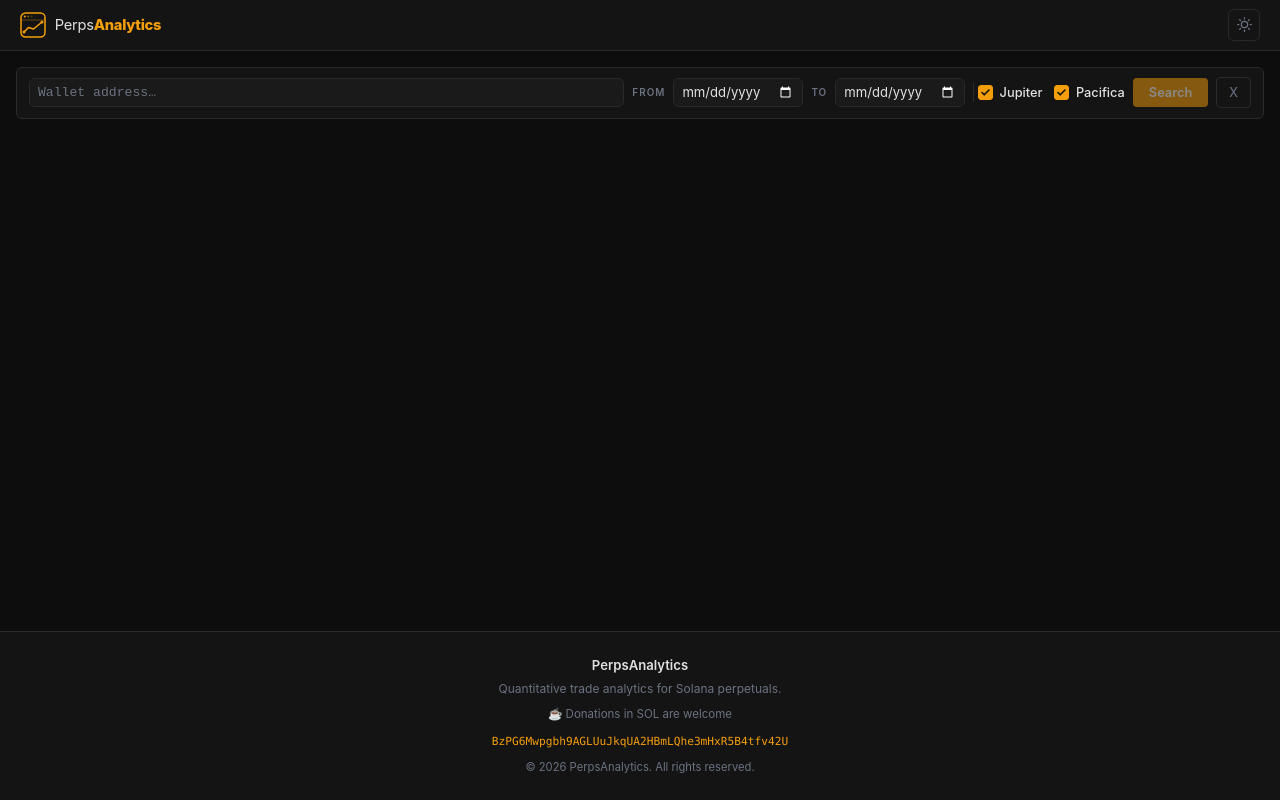
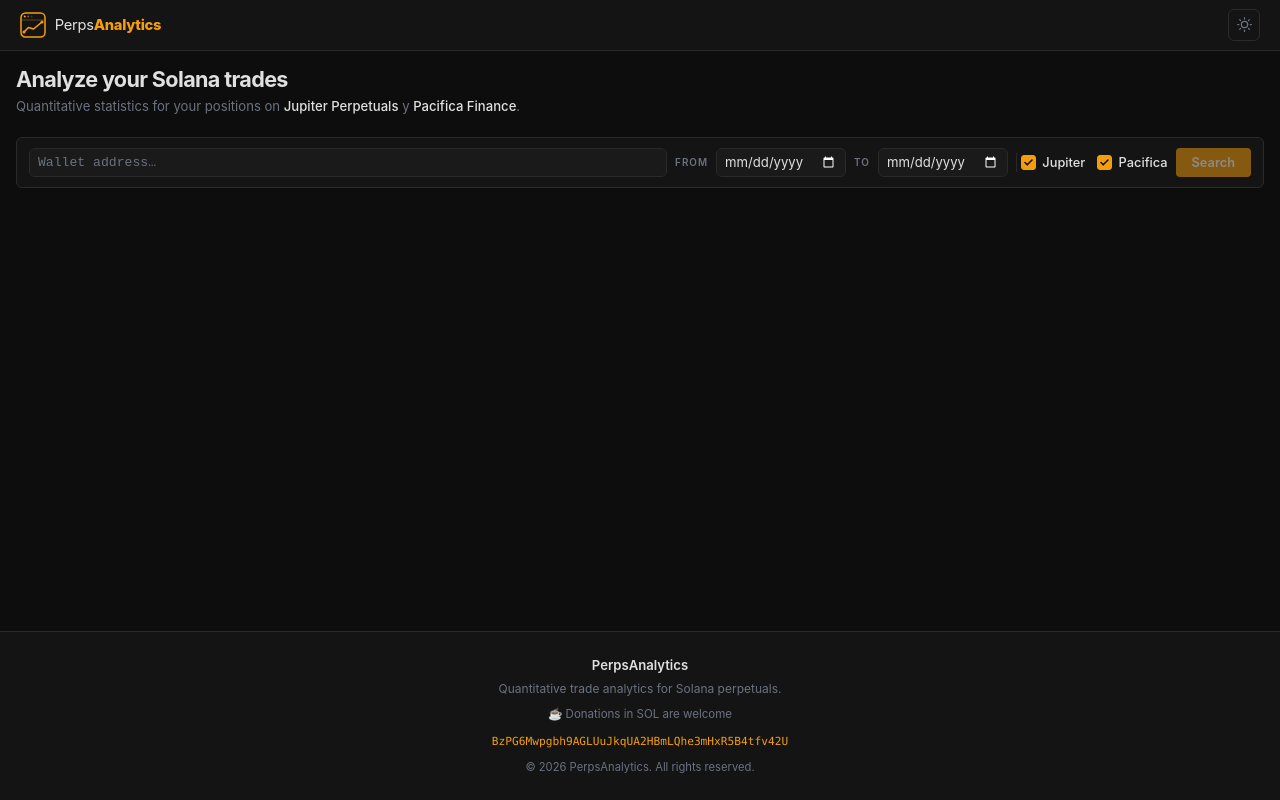
Before and after one commit to Cherrerotinoco/PerpAnalytics, a React (Vite) app in the folder app/: page / in a window 1280 px wide. Built offline with nearby package versions, Linux system fonts and the light colour scheme.

Commit message:
Add favicon

```diff
--- a/app/index.html
+++ b/app/index.html
@@ -3,6 +3,7 @@
   <head>
     <meta charset="UTF-8" />
     <meta name="viewport" content="width=device-width, initial-scale=1.0" />
+    <link rel="icon" type="image/svg+xml" href="/favicon.svg" />
     <title>PerpsAnalytics — Solana Perpetuals Analytics</title>
     <meta
       name="description"
--- a/app/src/App.tsx
+++ b/app/src/App.tsx
@@ -31,6 +31,27 @@
   return (
     <ThemeProvider>
       <MainLayout>
+        {/* ── Page intro ─────────────────────────────────────────────────── */}
+        <div style={{ marginBottom: '1.25rem' }}>
+          <h1
+            style={{
+              fontSize: '1.35rem',
+              fontWeight: 700,
+              letterSpacing: '-0.03em',
+              color: 'var(--tc-text)',
+              margin: '0 0 0.3rem',
+            }}
+          >
+            Analyze your Solana trades
+          </h1>
+          <p style={{ fontSize: '0.82rem', color: 'var(--tc-muted)', margin: 0 }}>
+            Quantitative statistics for your positions on{' '}
+            <span style={{ color: 'var(--tc-text)', fontWeight: 500 }}>Jupiter Perpetuals</span>
+            {' '}y{' '}
+            <span style={{ color: 'var(--tc-text)', fontWeight: 500 }}>Pacifica Finance</span>.
+          </p>
+        </div>
+
         <RecentWallets wallets={recentWallets} onSelect={(w) => setWallet(w)} />
         <WalletForm wallet={wallet} setWallet={setWallet} addRecentWallet={addRecentWallet} />
       </MainLayout>
--- a/app/src/components/walletForm.tsx
+++ b/app/src/components/walletForm.tsx
@@ -14,6 +14,12 @@
 const SOLANA_ADDRESS_REGEX = /^[1-9A-HJ-NP-Za-km-z]{32,44}$/;
 const MAX_CACHE_ENTRIES = 10;
 const STORAGE_PREFIX = 'tc:';
+const CACHE_TTL_MS = 5 * 60 * 1000; // 5 minutes
+
+interface CacheEntry {
+  cachedAt: number;
+  data: Array<Omit<Trade, 'opened' | 'closed'> & { opened: string; closed: string }>;
+}
 
 function loadCachedTrades(key: string): Trade[] | null {
   try {
@@ -21,11 +27,12 @@
     if (!raw) {
       return null;
     }
-    return (
-      JSON.parse(raw) as Array<
-        Omit<Trade, 'opened' | 'closed'> & { opened: string; closed: string }
-      >
-    ).map((t) => ({
+    const entry = JSON.parse(raw) as CacheEntry;
+    if (Date.now() - entry.cachedAt > CACHE_TTL_MS) {
+      localStorage.removeItem(STORAGE_PREFIX + key);
+      return null;
+    }
+    return entry.data.map((t) => ({
       ...t,
       opened: new Date(t.opened),
       closed: new Date(t.closed),
@@ -37,7 +44,7 @@
 
 function saveCachedTrades(key: string, trades: Trade[]): void {
   try {
-    localStorage.setItem(STORAGE_PREFIX + key, JSON.stringify(trades));
+    localStorage.setItem(STORAGE_PREFIX + key, JSON.stringify({ cachedAt: Date.now(), data: trades }));
   } catch {
     // Storage quota exceeded, silently skip
   }
@@ -61,6 +68,7 @@
   const [hasQueried, setHasQueried] = useState(false);
   const [platforms, setPlatforms] = useState<Platform[]>(['jupiter', 'pacifica']);
   const cacheRef = useRef<{ [key: string]: Trade[] }>({});
+  const cacheTsRef = useRef<{ [key: string]: number }>({});
   const resultsRef = useRef<HTMLDivElement>(null);
   const shouldScrollRef = useRef(false);
 
@@ -76,8 +84,10 @@
     }
   }, [filteredTrades]);
 
-  const handleSubmit = async (e: React.FormEvent) => {
+  const handleSubmit = async (e: React.FormEvent | null, forceRefresh = false) => {
+    if (e) {
       e.preventDefault();
+    }
 
     if (!wallet || !SOLANA_ADDRESS_REGEX.test(wallet)) {
       setError('Enter a valid Solana wallet address (32–44 Base58 characters).');
@@ -92,15 +102,23 @@
       return;
     }
 
+    const cacheKey = JSON.stringify({ wallet, platforms: [...platforms].sort() });
+
+    if (forceRefresh) {
+      delete cacheRef.current[cacheKey];
+      delete cacheTsRef.current[cacheKey];
+      localStorage.removeItem(STORAGE_PREFIX + cacheKey);
+    }
+
     setLoading(true);
     setError('');
     setTrades([]);
     setHasQueried(false);
 
-    const cacheKey = JSON.stringify({ wallet, platforms: [...platforms].sort() });
-
-    if (cacheRef.current[cacheKey]) {
-      setTrades(cacheRef.current[cacheKey]);
+    const cachedTrades = cacheRef.current[cacheKey];
+    const cachedAt = cacheTsRef.current[cacheKey] ?? 0;
+    if (cachedTrades && Date.now() - cachedAt <= CACHE_TTL_MS) {
+      setTrades(cachedTrades);
       setHasQueried(true);
       setLoading(false);
       shouldScrollRef.current = true;
@@ -110,6 +128,7 @@
     const stored = loadCachedTrades(cacheKey);
     if (stored) {
       cacheRef.current[cacheKey] = stored;
+      cacheTsRef.current[cacheKey] = Date.now();
       setTrades(stored);
       setHasQueried(true);
       setLoading(false);
@@ -165,6 +184,7 @@
         delete cacheRef.current[cacheKeys[0]];
       }
       cacheRef.current[cacheKey] = allTrades;
+      cacheTsRef.current[cacheKey] = Date.now();
       saveCachedTrades(cacheKey, allTrades);
       setTrades(allTrades);
       setHasQueried(true);
@@ -349,21 +369,31 @@
               )}
               {loading ? 'Loading…' : 'Search'}
             </button>
+            {hasQueried && !loading && (
               <button
                 type="button"
-              onClick={handleClear}
+                title="Refresh — fetch latest trades bypassing cache"
+                onClick={() => handleSubmit(null, true)}
                 style={{
                   background: 'transparent',
                   border: '1px solid var(--tc-border)',
                   borderRadius: 4,
                   color: 'var(--tc-muted)',
-                fontSize: '0.8rem',
-                padding: '0.3rem 0.75rem',
+                  display: 'flex',
+                  alignItems: 'center',
+                  justifyContent: 'center',
+                  width: 30,
+                  height: 30,
                   cursor: 'pointer',
+                  flexShrink: 0,
                 }}
               >
-              X
+                <svg width="13" height="13" viewBox="0 0 24 24" fill="none" stroke="currentColor" strokeWidth="2.2" strokeLinecap="round" strokeLinejoin="round">
+                  <polyline points="23 4 23 10 17 10" />
+                  <path d="M20.49 15a9 9 0 1 1-2.12-9.36L23 10" />
+                </svg>
               </button>
+            )}
           </div>
 
           {/* Error */}
```
Also changed, not shown: app/public/favicon.svg (added), 1 other file (tests, documents, lock files or other folders). Lines whose indentation alone changed are shown as unchanged.
